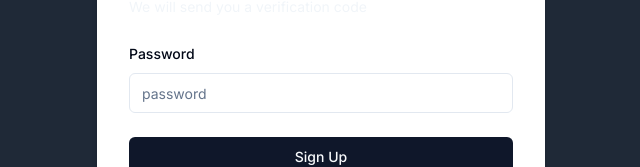
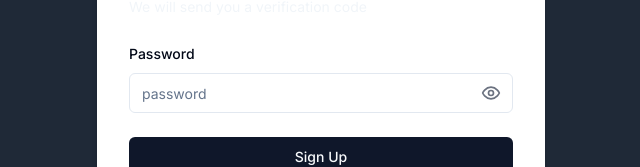
Before and after one commit to anurag-21-badwahe/anonymous, a Next.js app: page /auth/sign-up in a window 1280 px wide. Shown: the part 397-564 px from the top of the page, without its empty margins (319-959 px from the left). Built offline with nearby package versions, Linux system fonts and the light colour scheme.

Commit message:
Added password hide and show feature at signup page

```diff
--- a/src/app/[auth]/sign-up/page.tsx
+++ b/src/app/[auth]/sign-up/page.tsx
@@ -20,6 +20,7 @@ import { Input } from "@/components/ui/input";
 import { useToast } from "@/components/ui/use-toast";
 import axios, { AxiosError } from "axios";
 import { Loader2 } from "lucide-react";
+import { EyeIcon, EyeOffIcon } from "lucide-react"
 import { useRouter } from "next/navigation";
 import { signUpSchema } from "@/schemas/signUpSchema";
 import googleIcon from "../../../../public/googleIcon.png";
@@ -33,6 +34,7 @@ export default function SignUpForm() {
   const [isSubmitting, setIsSubmitting] = useState(false);
   const [isSubmittingGoogleBtn, setIsSubmittingGoogleBtn] = useState(false);
   const [isSubmittingGithubBtn, setIsSubmittingGithubBtn] = useState(false);
+  const [passwordVisible, setPasswordVisible] = useState(false);
   const debounced = useDebounceCallback(setUsername, 300);
 
   const router = useRouter();
@@ -70,6 +72,11 @@ export default function SignUpForm() {
     };
     checkUsernameUnique();
   }, [username]);
+
+  const togglePasswordVisibility = () => {
+    setPasswordVisible(!passwordVisible);
+  };
+
 
   const handleGoogleSignIn = async () => {
     setIsSubmittingGoogleBtn(true);
@@ -208,12 +215,23 @@ export default function SignUpForm() {
               render={({ field }) => (
                 <FormItem>
                   <FormLabel>Password</FormLabel>
-                  <Input
-                    type="password"
-                    {...field}
-                    name="password"
-                    placeholder="password"
-                  />
+                  <div className="relative">
+                    <Input
+                      type={passwordVisible ? "text" : "password"}
+                      {...field}
+                      placeholder="password"
+                    />
+                    <div
+                      className="absolute inset-y-0 right-0 pr-3 flex items-center cursor-pointer"
+                      onClick={togglePasswordVisibility}
+                    >
+                      {passwordVisible ? (
+                        <EyeOffIcon className="h-5 w-5 text-gray-500" />
+                      ) : (
+                        <EyeIcon className="h-5 w-5 text-gray-500" />
+                      )}
+                    </div>
+                  </div>
                   <FormMessage />
                 </FormItem>
               )}
```
Also changed, not shown: 1 other file (tests, documents, lock files or other folders).
